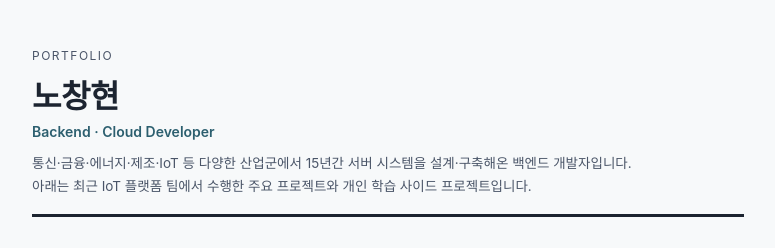
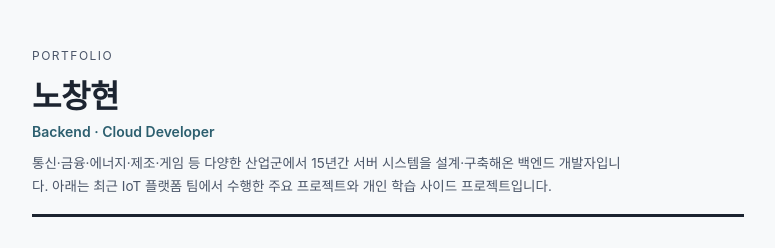
Before and after one commit to cromirak/2026_portfolio, a plain HTML site: page index.html in a window 1280 px wide. Shown: the top 248 px of the page, without its empty margins (252-1027 px from the left). Drawn offline with Linux system fonts and the light colour scheme.

Commit message:
이미지 4장 추가, 산업군 표기 수정

```diff
--- a/index.html
+++ b/index.html
@@ -130,7 +130,7 @@
     <div class="eyebrow">Portfolio</div>
     <h1>노창현</h1>
     <div class="role">Backend · Cloud Developer</div>
-    <div class="desc">통신·금융·에너지·제조·IoT 등 다양한 산업군에서 15년간 서버 시스템을 설계·구축해온 백엔드 개발자입니다. 아래는 최근 IoT 플랫폼 팀에서 수행한 주요 프로젝트와 개인 학습 사이드 프로젝트입니다.</div>
+    <div class="desc">통신·금융·에너지·제조·게임 등 다양한 산업군에서 15년간 서버 시스템을 설계·구축해온 백엔드 개발자입니다. 아래는 최근 IoT 플랫폼 팀에서 수행한 주요 프로젝트와 개인 학습 사이드 프로젝트입니다.</div>
   </header>
 
   <div class="card-list">
```
Also changed, not shown: images/1_home_blur.jpg (added), images/2_product_blur.jpg (added), images/3_dashboard_blur.jpg (added), images/4_search_blur.jpg (added).
